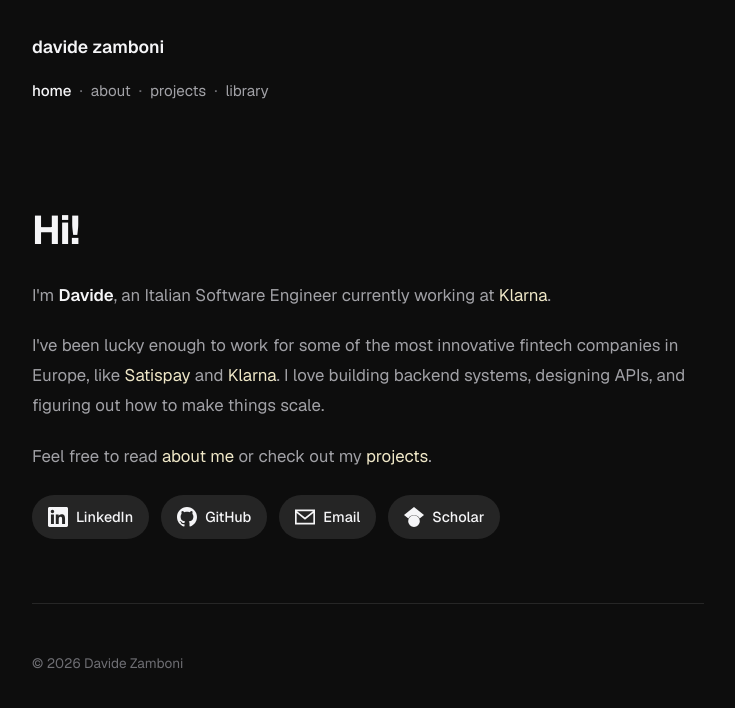
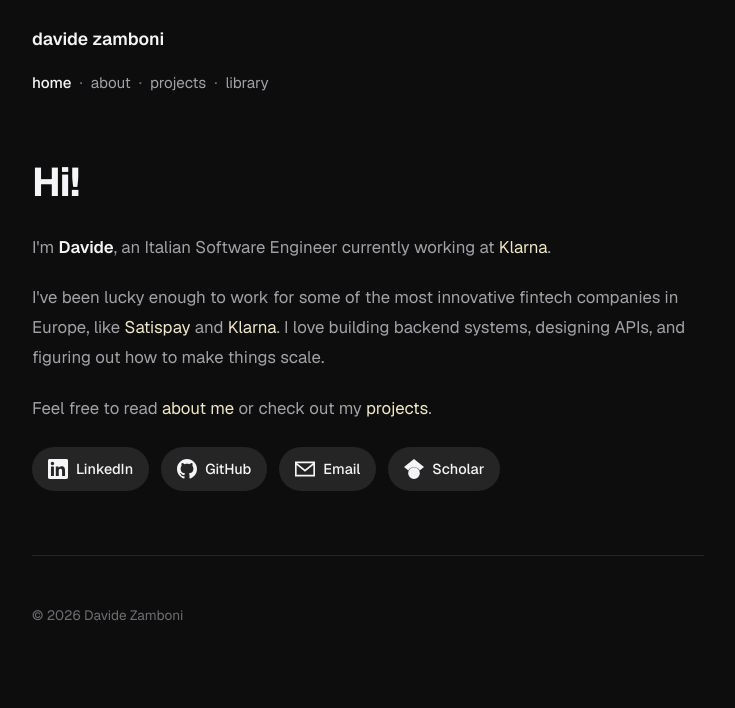
Before and after one commit to Davide-Zamboni/davidzambo.github.io, a Next.js app: page / in a window 1280 px wide. Shown: the top 708 px of the page, without its empty margins (272-1007 px from the left). Built offline with nearby package versions, Linux system fonts and the light colour scheme.

Commit message:
Fixed padding

```diff
--- a/app/page.module.css
+++ b/app/page.module.css
@@ -1,5 +1,5 @@
 .hero {
-  padding: 2rem 0 4rem;
+  padding: 1rem 0 4rem;
 }
 
 .greeting {
--- a/components/Header.module.css
+++ b/components/Header.module.css
@@ -1,6 +1,6 @@
 .header {
-  padding: 2rem 0;
-  margin-bottom: 2rem;
+  padding: 1.5rem 0;
+  margin-bottom: 1rem;
 }
 
 .nav {
```
